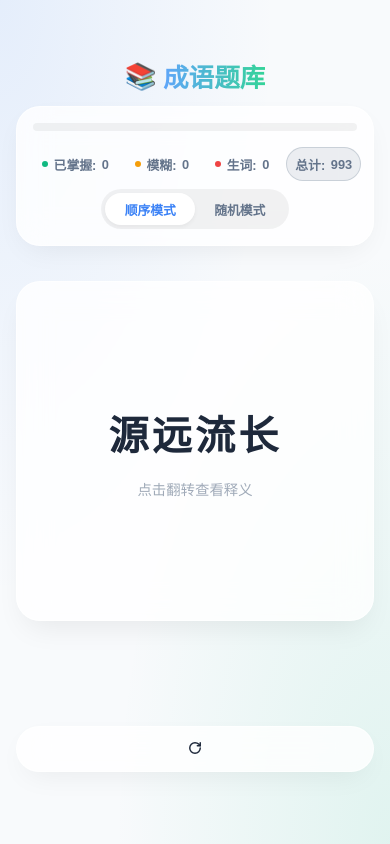
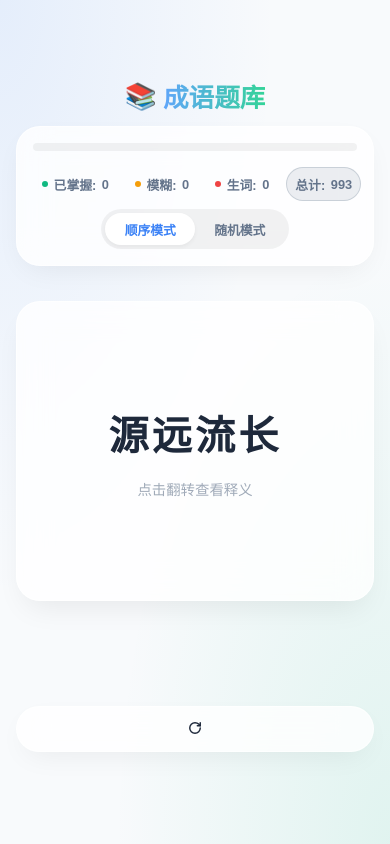
Before and after one commit to troses3/chengyu-fuxi, a React (Vite) app in the folder 成语复习/: page / in a window 390 px wide. Built offline with nearby package versions, Linux system fonts and the light colour scheme.

Commit message:
style: optimize card height on mobile to ensure bottom buttons are always visible on-screen without scrolling

```diff
--- a/成语复习/src/App.css
+++ b/成语复习/src/App.css
@@ -436,8 +436,18 @@ body {
 
 @media (max-width: 600px) {
   .idiom-word { font-size: 2.5rem; }
-  .card-front, .card-back { padding: 1.5rem; }
+  .card-front, .card-back { padding: 1.25rem 1rem; }
   .idiom-meaning { font-size: 1rem; }
+
+  .card-container {
+    height: 300px; /* Shorter card by default on mobile screens */
+  }
+
+  .card-container.expanded {
+    height: calc(100dvh - 240px); /* Fill remaining viewport space dynamically */
+    min-height: 420px;
+    max-height: 500px; /* Cap mobile height at 500px to keep bottom buttons visible on all phone screens */
+  }
 }
 
 /* Quiz Option Styles */
@@ -631,7 +641,7 @@ body {
 
 @media (max-width: 600px) {
   .card-back-inner {
-    padding: 1.5rem;
+    padding: 1.25rem 1rem; /* Slightly reduce padding on mobile to maximize viewport area */
   }
 }
 
```
